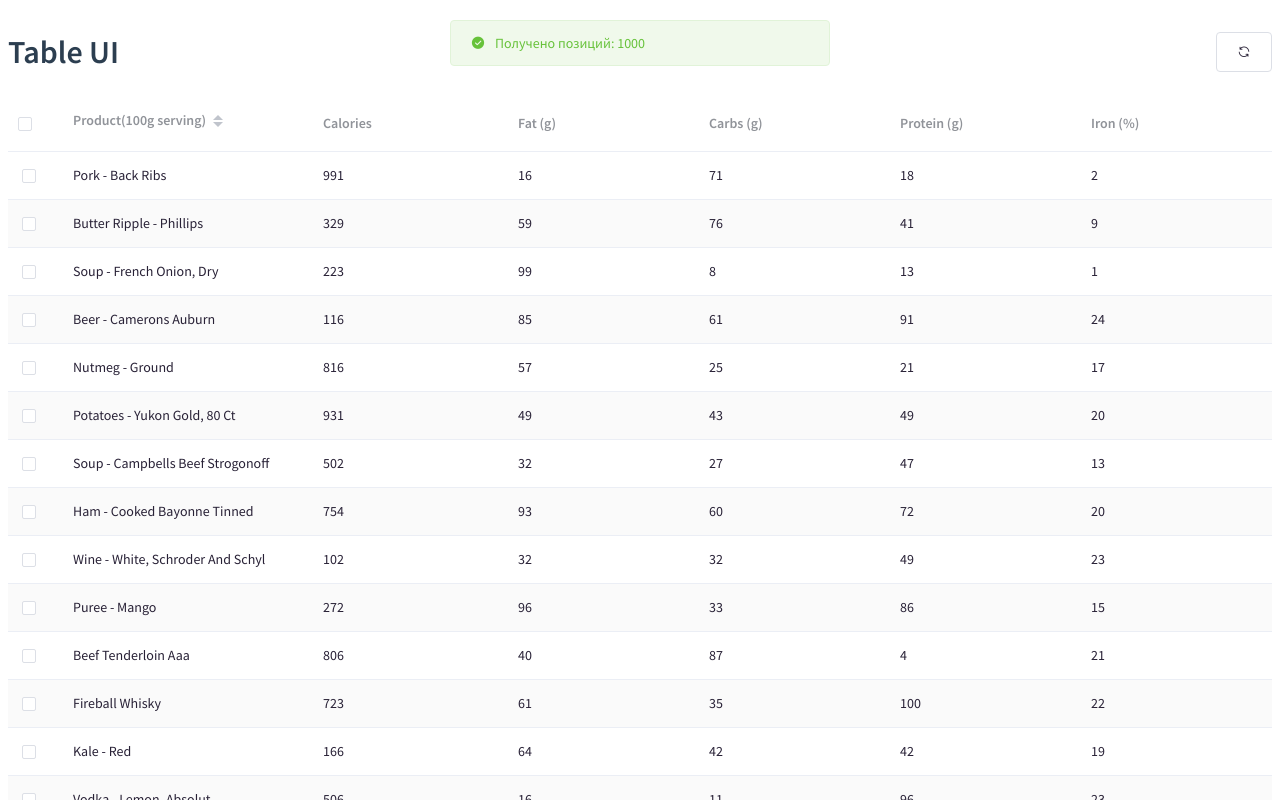
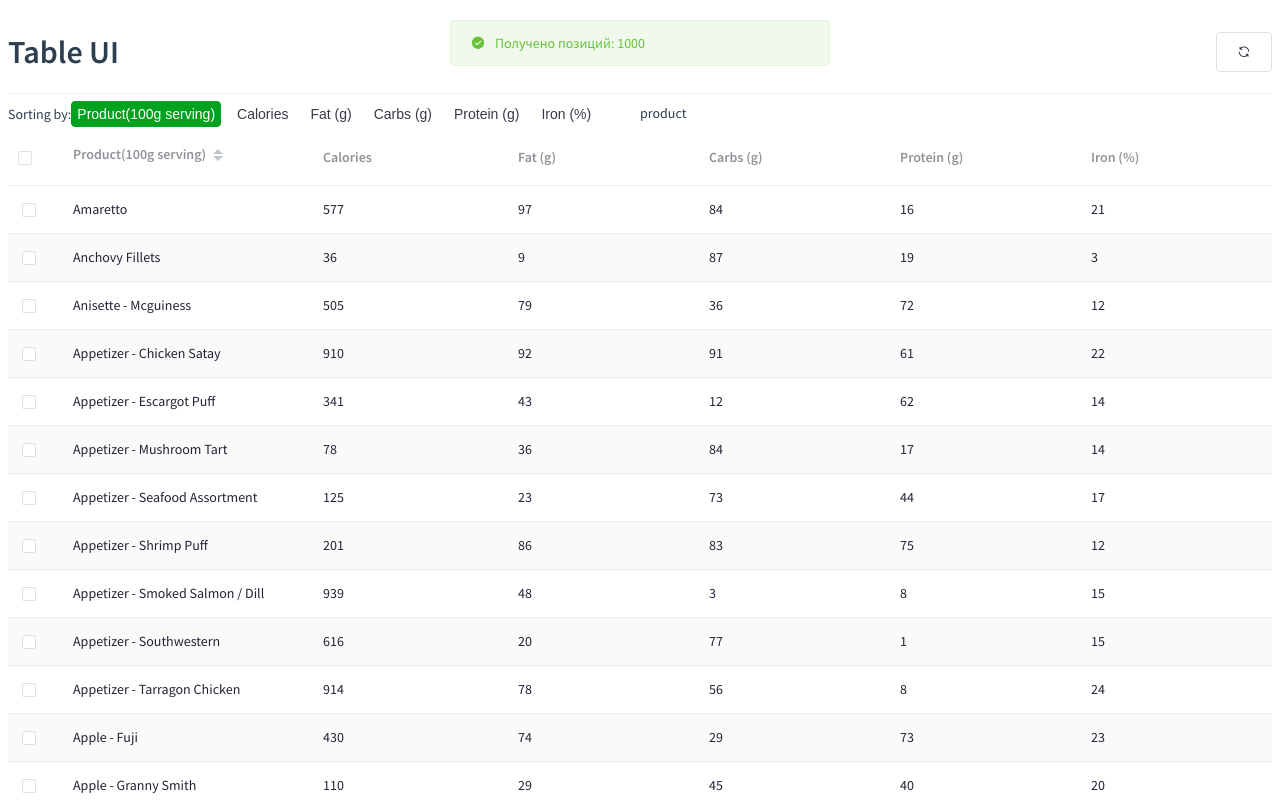
Before and after one commit to kalimulin/products-table, a Vue app: page / in a window 1280 px wide. Both pictures are taken after a click on the button "Получить данные". Shown: the top 800 px of the page. Built offline with nearby package versions, Linux system fonts and the light colour scheme.

Commit message:
get sorted items from store

```diff
--- a/src/App.vue
+++ b/src/App.vue
@@ -10,11 +10,29 @@
       >
       </el-button>
     </span>
+    <hr style="background-color: #EDEDED;height: 1px;border-width: 0;">
+    <div class="controls">
+      <el-row>
+        <el-col :span="12">
+          <div class="set-sorting">
+            <span>Sorting by:</span>
+            <el-button
+                    v-for="column in tableColumns"
+                    :key="column.prop"
+                    :type="column.prop === sortBy ? 'primary' : 'text'"
+                    @click="setSorting(column.prop)"
+            >{{column.label}}</el-button>
+          </div>
+        </el-col>
+        <el-col :span="12">{{sortBy}}</el-col>
+      </el-row>
+    </div>
     <TableComponent
             v-if="productsList && productsList.length"
             :data="productsList"
-            :columns="tableColumns"
-            sort-by="product"
+            :columns="sortedColumns"
+            :sort-by="sortBy"
+            @sortColumn="sortColumn"
     />
   </div>
 </template>
@@ -28,6 +46,8 @@ export default {
   data() {
     return {
       loading: false,
+      sortBy: 'product',
+      sortOrder: 'ascending',
       tableCount: 20,
       tableOffset: 0,
       tableColumns: [
@@ -74,6 +94,12 @@ export default {
     TableComponent
   },
   methods: {
+    sortColumn(order) {
+      this.sortOrder = order
+    },
+    setSorting(prop) {
+      this.sortBy = prop
+    },
     getProductsHandler() {
       this.loading = true
       getProducts().then(data => {
@@ -90,10 +116,9 @@ export default {
           })
         }
       }).catch(({error}) => {
-        console.log(error)
         this.$notify({
-          title: 'Данные не получены',
-          message: 'Возникла ошибка получения данных',
+          title: 'Ошибка получения данных',
+          message: error,
           type: 'warning'
         })
       }).finally(() => {this.loading = false})
@@ -107,7 +132,14 @@ export default {
   },
   computed: {
     productsList() {
-      return this.$store.getters.getProductsList(this.tableCount,this.tableOffset)
+      return this.$store.getters.getProductsList(this.sortBy, this.sortOrder, this.tableCount,this.tableOffset)
+    },
+    sortedColumns() {
+      return [...this.tableColumns].sort((a,b) => {
+        if (a.prop === this.sortBy) { return -1 }
+        if (b.prop === this.sortBy) { return 1 }
+        return 0
+      })
     }
   }
 }
@@ -137,4 +169,12 @@ export default {
     right: 0;
     top: 0;
   }
+  .set-sorting {
+    .el-button {
+      padding: 5px;
+    }
+    .el-button--text {
+      color: #3D374A;
+    }
+  }
 </style>
--- a/src/components/TableComponent.vue
+++ b/src/components/TableComponent.vue
@@ -7,21 +7,31 @@
                     empty-text="Нет данных"
                     style="width: 100%"
                     @selection-change="handleSelectionChange"
+                    @sort-change="sortColumn"
             >
                 <el-table-column
                         type="selection"
                         width="55">
                 </el-table-column>
                 <el-table-column
-                        v-for="column in columns"
-                        :key="column.prop"
-                        :prop="column.prop"
-                        :sortable="column.prop === sortBy"
-                        :label="column.label"
-                        :width="column.width"
+                        :prop="columns[0].prop"
+                        sortable="true"
+                        :label="columns[0].label"
+                        :width="columns[0].width"
+                        :sort-orders="['ascending', 'descending']"
                 >
                 </el-table-column>
-
+                <template
+                        v-for="(column, $index) in columns"
+                >
+                    <el-table-column
+                            :key="column.prop"
+                            v-if="$index"
+                            :prop="column.prop"
+                            :label="column.label"
+                            :width="column.width"
+                    ></el-table-column>
+                </template>
             </el-table>
         </template>
     </div>
@@ -43,8 +53,11 @@
     methods: {
       handleSelectionChange(val) {
         this.multipleSelection = val;
+      },
+      sortColumn({order}) {
+        this.$emit('sortColumn', order)
       }
-    }
+    },
   }
 </script>
 
--- a/src/store/store.js
+++ b/src/store/store.js
@@ -13,8 +13,18 @@ export default new Vuex.Store({
     }
   },
   getters: {
-    getProductsList: state => (count = 20, offset = 0) => {
-      return state.products.slice(offset, count+offset);
+    getProductsList: state => (prop = 'product', order = 'ascending', count = 10, offset = 0) => {
+      const products = [...state.products]
+      products.sort((a,b) => {
+        if (a[prop] > b[prop]) {
+          return order === 'ascending' ? 1 : -1
+        } else if ((a[prop] < b[prop])) {
+          return order === 'ascending' ? -1 : 1
+        } else {
+          return 0
+        }
+      })
+      return products.slice(offset, count+offset);
     }
-  }
+  },
 })
```
Also changed, not shown: 1 other file (tests, documents, lock files or other folders).
